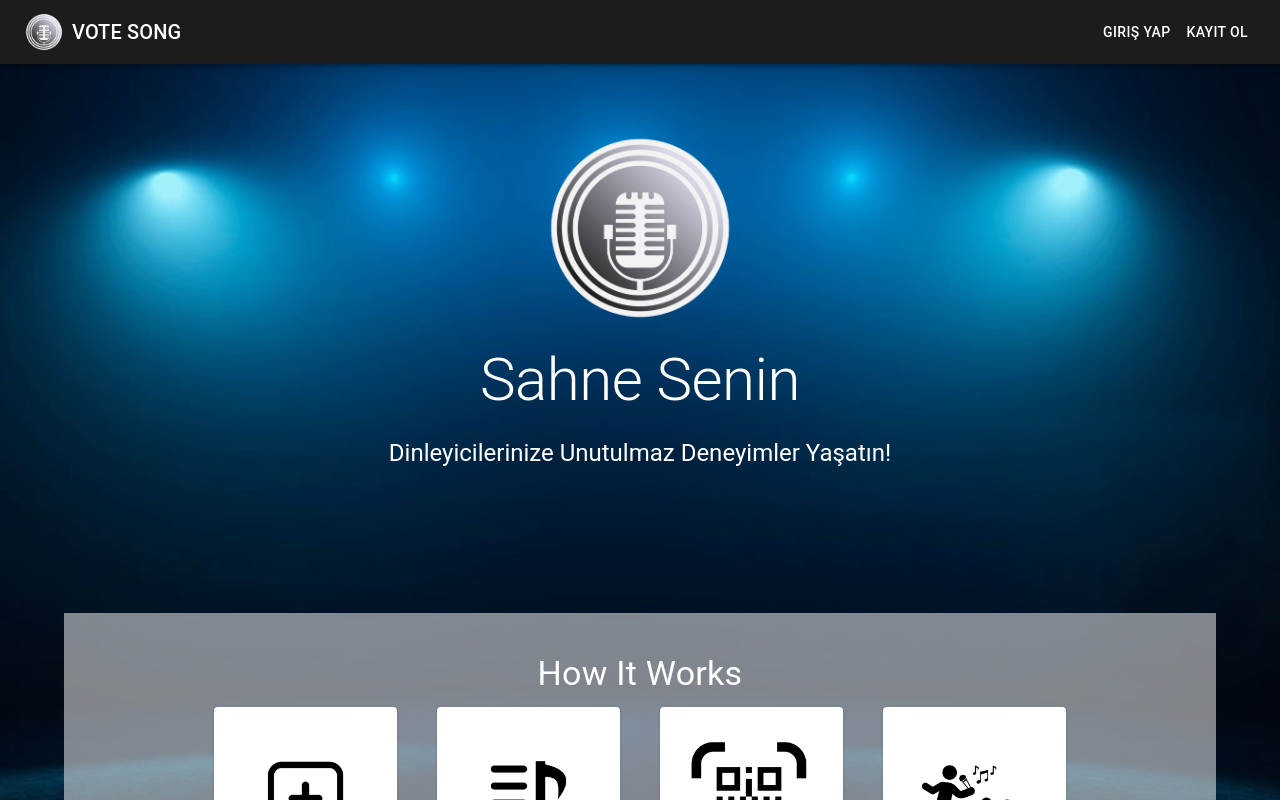
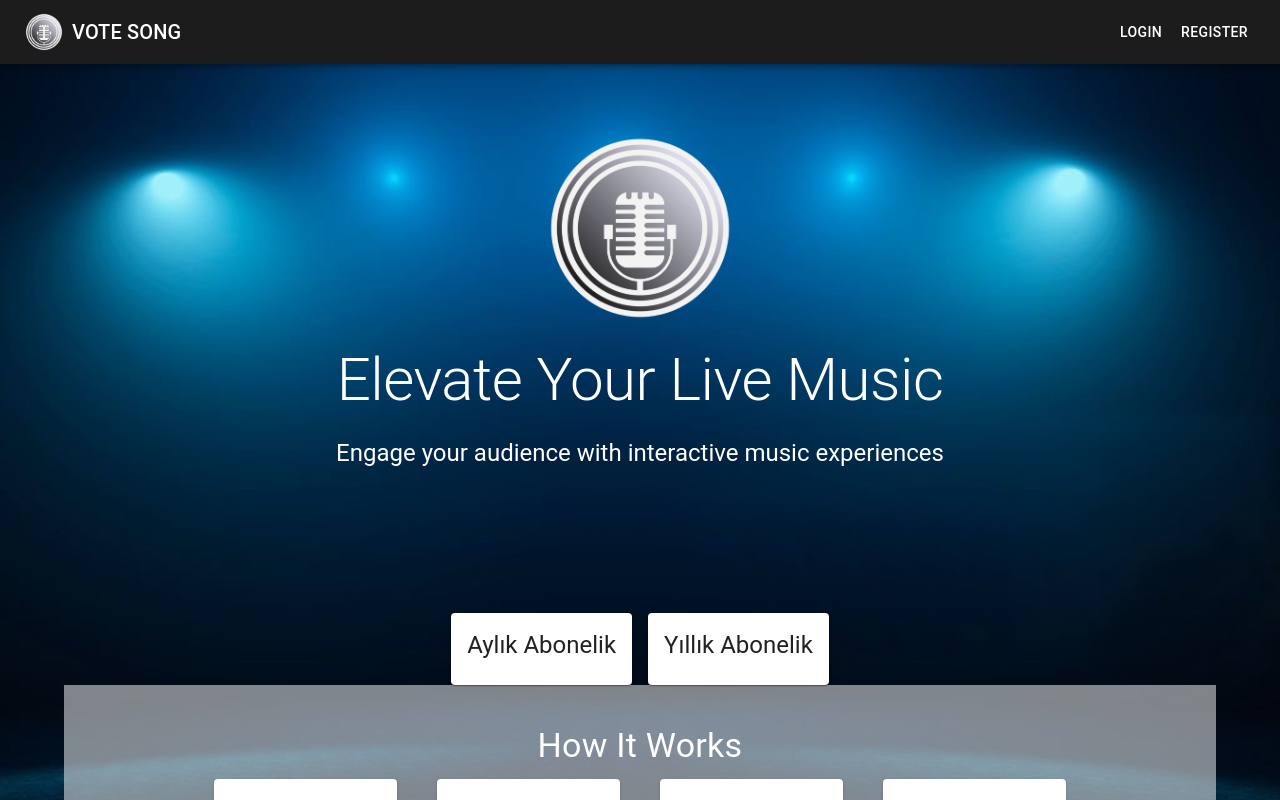
Before and after one commit to ebolarium/mvs4, a React (Create React App) app in the folder frontend/: page / in a window 1280 px wide. Shown: the top 800 px of the page. Built offline with nearby package versions, Linux system fonts and the light colour scheme; no server answers.

Commit message:
Paddle Setup 1

```diff
--- a/frontend/src/i18n.js
+++ b/frontend/src/i18n.js
@@ -26,7 +26,7 @@ i18n
         translation: translationEs,
       },
     },
-    lng: 'tr', // Varsayılan dil
+    lng: 'en', // Varsayılan dil
 //  lng: navigator.language || 'en', // Varsayılan dili tarayıcı dili yapmak için bunu aç, üsttekini kapat.
 
     fallbackLng: 'en', // Belirli bir dil bulunamazsa kullanılacak dil
--- a/frontend/src/locales/tr/tr.json
+++ b/frontend/src/locales/tr/tr.json
@@ -164,7 +164,7 @@
           "section_10_body": "Platform, bu hüküm ve koşullarda değişiklik yapma hakkını saklı tutar. Değişiklikler platformda yayımlandığı andan itibaren geçerli olacaktır. Kullanıcılar, hizmetleri kullanmaya devam ederek güncellenmiş koşulları kabul etmiş sayılır.",
 
           "section_11_title": "11. İletişim",
-          "section_11_body": "Herhangi bir soru veya endişeniz olması durumunda bizimle info@example.com adresinden iletişime geçebilirsiniz."
+          "section_11_body": "Herhangi bir soru veya endişeniz olması durumunda bizimle support@votesong.live adresinden iletişime geçebilirsiniz."
 
       }
 
--- a/frontend/src/pages/Homepage.js
+++ b/frontend/src/pages/Homepage.js
@@ -9,8 +9,7 @@ import RegisterBand from './RegisterBand';
 import { useTranslation } from 'react-i18next';
 import { HowItWorksSection, AboutUsSection, PricesSection } from './HowItWorksSection';
 import VerificationModal from './VerificationModal';
-import ContactForm from './ContactForm'; // ContactForm'u içeri aktarıyoruz
-
+import ContactForm from './ContactForm';
 
 const Homepage = () => {
   const { t } = useTranslation();
@@ -21,7 +20,6 @@ const Homepage = () => {
   const [isLoggedIn, setIsLoggedIn] = useState(false);
   const [showVerificationModal, setShowVerificationModal] = useState(false);
 
-  // Kullanıcı giriş yapmış mı kontrol eder
   useEffect(() => {
     const token = localStorage.getItem('token');
     if (token) {
@@ -29,17 +27,46 @@ const Homepage = () => {
     }
   }, []);
 
-  // Login ve Register modal açma/kapatma işlevleri
+
+  // Paddle.js yüklenir ve Paddle.Setup() garanti edilir
+  useEffect(() => {
+    const script = document.createElement('script');
+    script.src = 'https://cdn.paddle.com/paddle/paddle.js';
+    script.async = true;
+    script.onload = () => {
+      if (window.Paddle) {
+        window.Paddle.Setup({ vendor: 207125 }); // Satıcı ID'nizi ekleyin
+        console.log('Paddle.js successfully set up');
+      } else {
+        console.error('Paddle is not available');
+      }
+    };
+    document.body.appendChild(script);
+
+    return () => {
+      document.body.removeChild(script);
+    };
+  }, []);
+
+  const initiateCheckout = (planId) => {
+    if (window.Paddle) {
+      window.Paddle.Checkout.open({
+        product: planId,
+        successCallback: (data) => {
+          console.log('Payment Successful:', data);
+        },
+      });
+    } else {
+      console.error('Paddle is not initialized');
+    }
+  };
+
   const handleLoginToggle = () => setLoginOpen((prev) => !prev);
   const handleRegisterToggle = () => setRegisterOpen((prev) => !prev);
-
   const handleLoginClose = (event) => {
-    if (anchorRef.current && anchorRef.current.contains(event.target)) {
-      return;
-    }
+    if (anchorRef.current && anchorRef.current.contains(event.target)) return;
     setLoginOpen(false);
   };
-
   const handleRegisterClose = () => setRegisterOpen(false);
 
   const handleLoginSuccess = () => {
@@ -76,17 +103,11 @@ const Homepage = () => {
           </Box>
           <Box>
             {isLoggedIn ? (
-              <Button color="inherit" onClick={() => navigate('/dashboard')}>
-                {t('dashboard')}
-              </Button>
+              <Button color="inherit" onClick={() => navigate('/dashboard')}>{t('dashboard')}</Button>
             ) : (
               <>
-                <Button ref={anchorRef} color="inherit" onClick={handleLoginToggle}>
-                  {t('login')}
-                </Button>
-                <Button color="inherit" onClick={handleRegisterToggle}>
-                  {t('register')}
-                </Button>
+                <Button ref={anchorRef} color="inherit" onClick={handleLoginToggle}>{t('login')}</Button>
+                <Button color="inherit" onClick={handleRegisterToggle}>{t('register')}</Button>
               </>
             )}
           </Box>
@@ -127,10 +148,7 @@ const Homepage = () => {
             width: 400,
           }}
         >
-          <IconButton
-            onClick={handleRegisterClose}
-            sx={{ position: 'absolute', top: 8, right: 8 }}
-          >
+          <IconButton onClick={handleRegisterClose} sx={{ position: 'absolute', top: 8, right: 8 }}>
             <CloseIcon />
           </IconButton>
           <RegisterBand onRegisterSuccess={handleRegisterSuccess} />
@@ -144,9 +162,26 @@ const Homepage = () => {
       </Box>
 
       <Container maxWidth="lg" sx={{ py: 10 }}>
-      <HowItWorksSection />
-      <PricesSection />
-      <AboutUsSection />
+        <Grid container spacing={2} justifyContent="center">
+          <Grid item>
+            <Card onClick={() => initiateCheckout('pri_01jbcrbmwd7tp7fncje2q7fy3k')}>
+              <CardContent>
+                <Typography variant="h5">Aylık Abonelik</Typography>
+              </CardContent>
+            </Card>
+          </Grid>
+          <Grid item>
+            <Card onClick={() => initiateCheckout('YEARLY_PLAN_ID')}>
+              <CardContent>
+                <Typography variant="h5">Yıllık Abonelik</Typography>
+              </CardContent>
+            </Card>
+          </Grid>
+        </Grid>
+
+        <HowItWorksSection />
+        <PricesSection />
+        <AboutUsSection />
       </Container>
 
       <VerificationModal
@@ -154,39 +189,27 @@ const Homepage = () => {
         onClose={handleVerificationModalClose}
         message="Thank you for registering! Please verify your email."
       />
-
-    <ContactForm />
-    <Footer /> {/* Footer bileşenini ekliyoruz */}
-
-
+      <ContactForm />
+      <Footer />
     </Box>
   );
 };
-
 
 const Footer = () => (
   <Box sx={{ backgroundColor: '#1c1c1c', color: '#fff', py: 3, mt: 4 }}>
     <Container maxWidth="lg">
       <Grid container spacing={2} justifyContent="center">
         <Grid item>
-          <Link href="/terms-of-service" color="inherit" underline="hover">
-            Terms of Service
-          </Link>
+          <Link href="/terms-of-service" color="inherit" underline="hover">Terms of Service</Link>
         </Grid>
         <Grid item>
-          <Link href="/privacy-policy" color="inherit" underline="hover">
-            Privacy Policy
-          </Link>
+          <Link href="/privacy-policy" color="inherit" underline="hover">Privacy Policy</Link>
         </Grid>
         <Grid item>
-          <Link href="/refund-policy" color="inherit" underline="hover">
-            Refund Policy
-          </Link>
+          <Link href="/refund-policy" color="inherit" underline="hover">Refund Policy</Link>
         </Grid>
       </Grid>
-      <Typography variant="body2" align="center" sx={{ mt: 2 }}>
-        © 2024 VoteSong. All rights reserved.
-      </Typography>
+      <Typography variant="body2" align="center" sx={{ mt: 2 }}>© 2024 VoteSong. All rights reserved.</Typography>
     </Container>
   </Box>
 );
--- a/frontend/src/pages/RefundPolicy.js
+++ b/frontend/src/pages/RefundPolicy.js
@@ -35,8 +35,8 @@ const RefundPolicy = () => {
         </Typography>
         <Typography paragraph>
           To request a refund, please contact us at{' '}
-          <Link href="mailto:info@example.com" underline="hover">
-            info@example.com
+          <Link href="mailto:support@votesong.live" underline="hover">
+            support@votesong.live
           </Link>{' '}
           with your payment details.
         </Typography>
```
Also changed, not shown: 2 other files (tests, documents, lock files or other folders).
